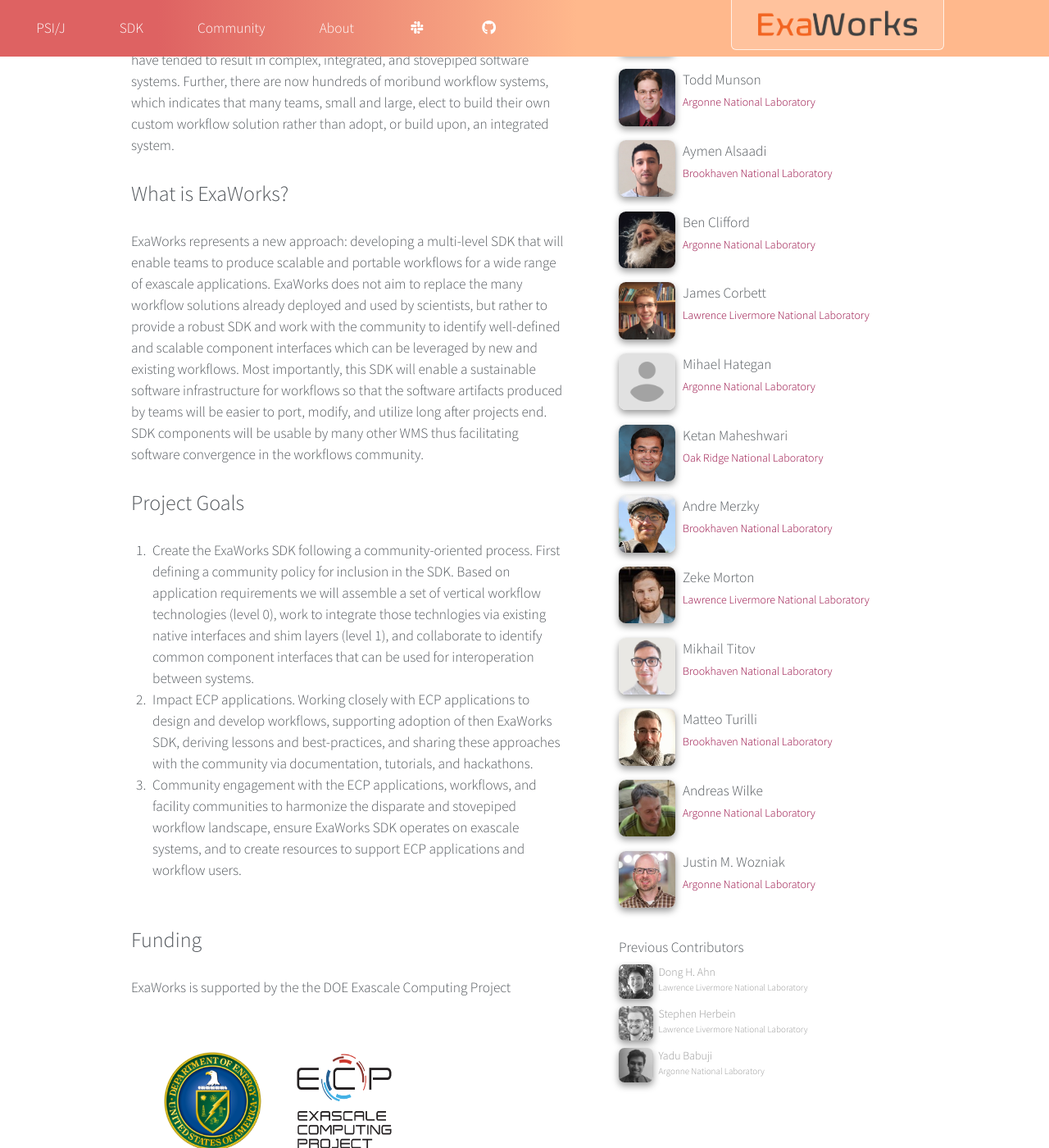
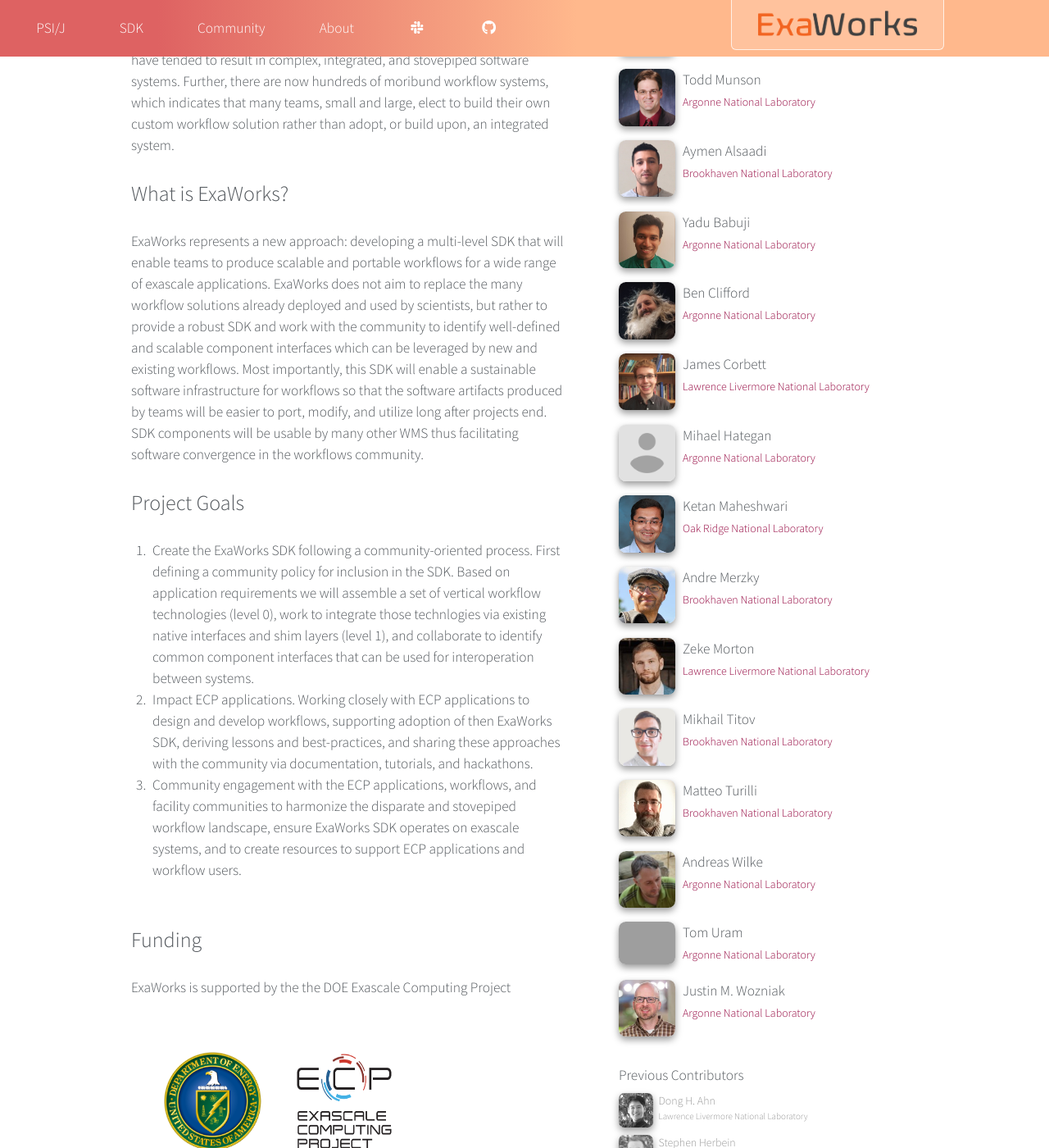
Before and after one commit to ExaWorks/exaworks.github.io, a Jekyll site: the page built from about.html, in a window 1280 px wide and 1400 px high, scrolled down 352 px. Shown: the whole window at 82% size. Built offline with Jekyll 4.4.1, drawn with Linux system fonts in a browser that asks for light colours; nearby versions of some CDN libraries; library files that are not in the unit come from our copies; grey boxes are pictures that could not be loaded.

Commit message:
Updating people

```diff
--- a/_data/people.yml
+++ b/_data/people.yml
@@ -32,6 +32,11 @@
   image: alsaadi.jpg
   institution: Brookhaven National Laboratory
   active: true
+
+- name: "Yadu Babuji"
+  image: "yadu.jpg"
+  institution: "Argonne National Laboratory"
+  active: True
 
 - name: Ben Clifford
   image: clifford.jpg
@@ -78,6 +83,11 @@
   institution: Argonne National Laboratory
   active: true
 
+- name: "Tom Uram"
+  image: "uram.jpg"
+  institution: "Argonne National Laboratory"
+  active: True
+
 - name: "Justin M. Wozniak"
   image: "wozniak.jpg"
   institution: "Argonne National Laboratory"
@@ -87,8 +97,3 @@
   image: "herbein-stephen.png"
   institution: "Lawrence Livermore National Laboratory"
   active: false
-
-- name: "Yadu Babuji"
-  image: "yadu.jpg"
-  institution: "Argonne National Laboratory"
-  active: false
```
